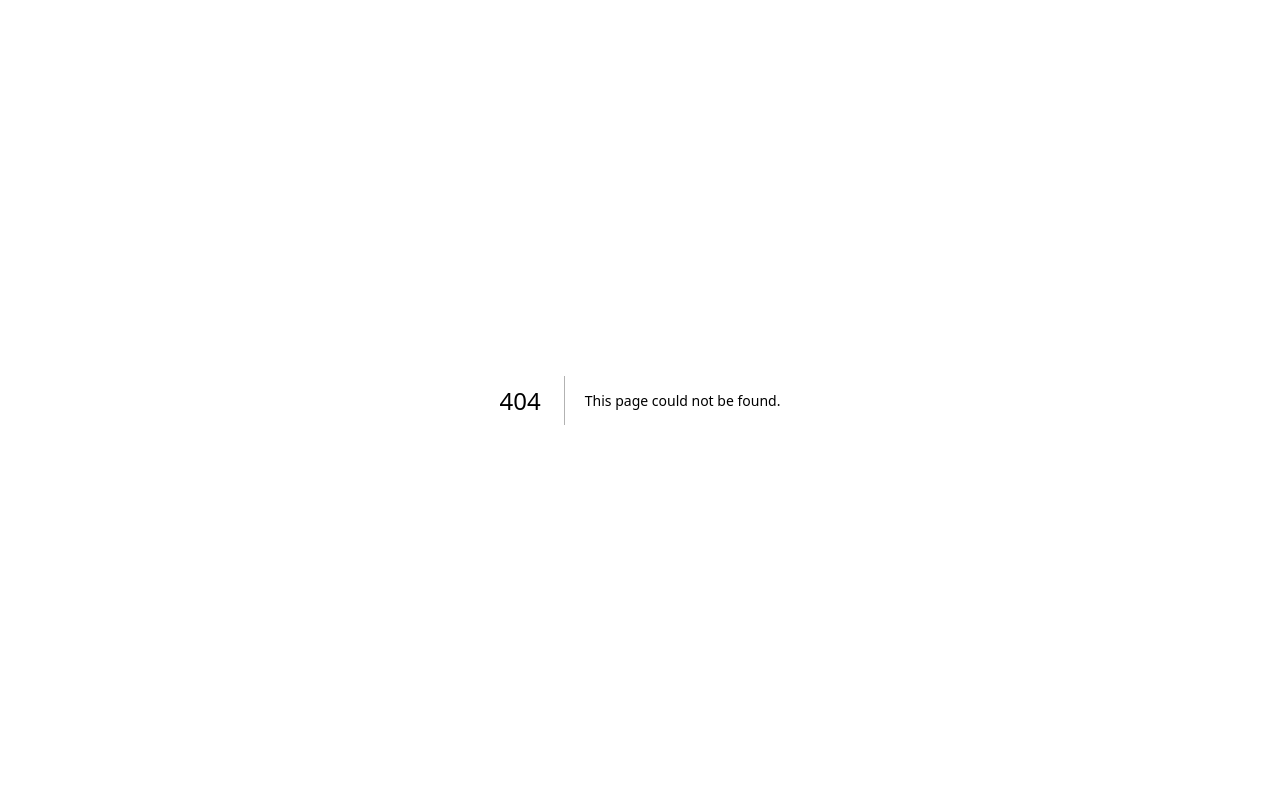
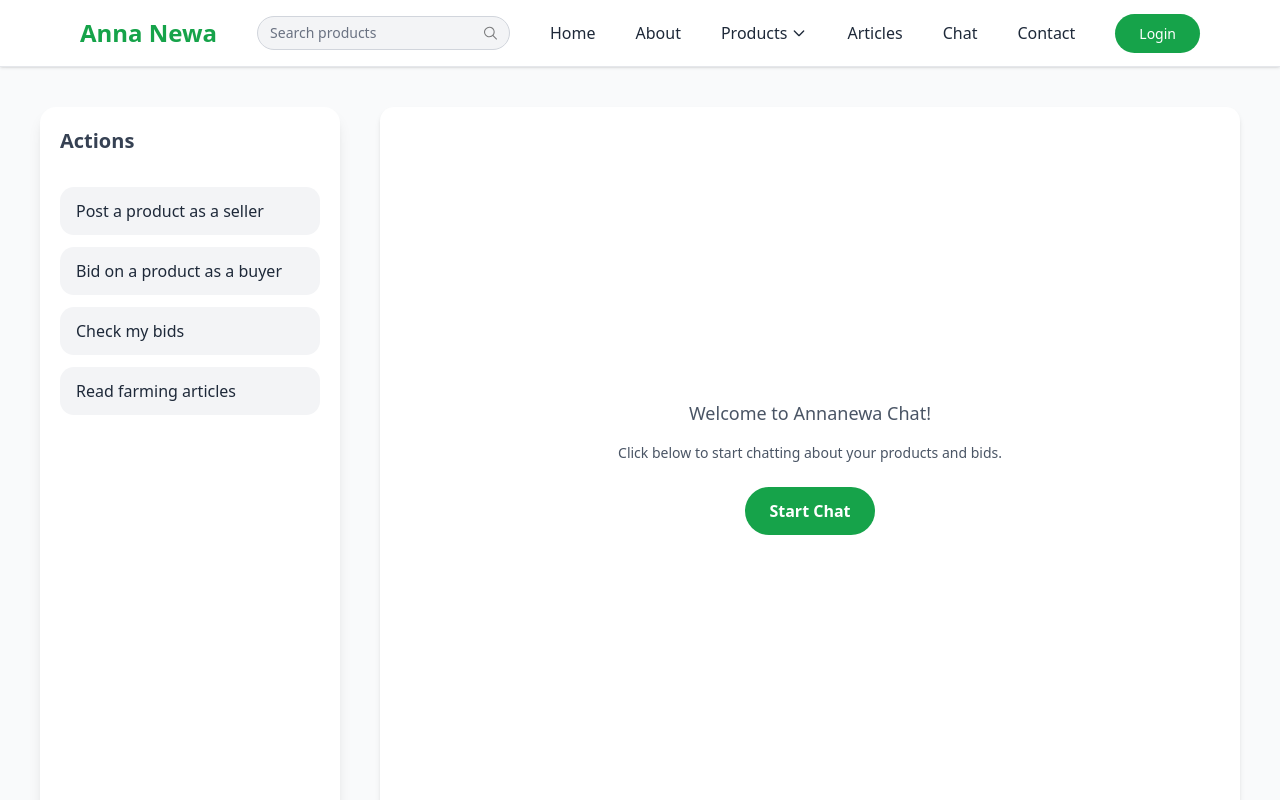
Before and after one commit to SetuLalChowhan/AnnaNewa-frontend-, a Next.js app: page /ai-chat in a window 1280 px wide. Before the commit this address had no page. Shown: the top 800 px of the page. Built offline with nearby package versions, Linux system fonts and the light colour scheme.

Commit message:
completed ai-chat  ui

```diff
--- /dev/null
+++ b/app/(sites)/ai-chat/page.tsx
@@ -0,0 +1,17 @@
+"use client";
+import React, { useState } from "react";
+import LeftQuestion from "@/components/aiChat/LeftQuestion";
+import RightSideChat from "@/components/aiChat/RightSideChat";
+
+const Page: React.FC = () => {
+  const [selectedQuestion, setSelectedQuestion] = useState<string | null>(null);
+
+  return (
+    <div className="flex flex-col md:flex-row gap-6 md:gap-10 p-4 md:p-10 w-full h-screen bg-gray-50 dark:bg-slate-900">
+      <LeftQuestion setSelectedQuestion={setSelectedQuestion} />
+      <RightSideChat selectedQuestion={selectedQuestion} />
+    </div>
+  );
+};
+
+export default Page;
--- /dev/null
+++ b/components/aiChat/LeftQuestion.tsx
@@ -0,0 +1,47 @@
+import React, { useState } from "react";
+
+interface LeftQuestionProps {
+  setSelectedQuestion: (q: string) => void;
+}
+
+const questions = [
+  "Post a product as a seller",
+  "Bid on a product as a buyer",
+  "Check my bids",
+  "Read farming articles",
+];
+
+const LeftQuestion: React.FC<LeftQuestionProps> = ({ setSelectedQuestion }) => {
+  const [activeIndex, setActiveIndex] = useState<number | null>(null);
+
+  return (
+    <div className="w-full md:w-1/4 bg-white dark:bg-slate-900 rounded-2xl p-5 shadow-lg flex flex-col gap-4">
+      <h2 className="text-xl font-semibold text-gray-700 dark:text-[#d2e5f5] mb-4">
+        Actions
+      </h2>
+      <div className="flex flex-col gap-3">
+        {questions.map((q, idx) => (
+          <button
+            key={idx}
+            onClick={() => {
+              setSelectedQuestion(q);
+              setActiveIndex(idx);
+            }}
+            className={`
+              text-left px-4 py-3 rounded-xl transition-all duration-200 font-medium
+              ${
+                activeIndex === idx
+                  ? "bg-primaryColor text-white shadow-md"
+                  : "bg-gray-100 dark:bg-slate-800 text-gray-800 dark:text-[#d2e5f5] hover:bg-primaryColor/20 "
+              }
+            `}
+          >
+            {q}
+          </button>
+        ))}
+      </div>
+    </div>
+  );
+};
+
+export default LeftQuestion;
--- /dev/null
+++ b/components/aiChat/RightSideChat.tsx
@@ -0,0 +1,140 @@
+import React, { useState, useEffect, useRef, KeyboardEvent } from "react";
+import { motion, AnimatePresence, Variants } from "framer-motion";
+import { LuSend } from "react-icons/lu";
+
+interface RightSideChatProps {
+  selectedQuestion: string | null;
+}
+
+interface Message {
+  id: number;
+  text: string;
+  sender: "me" | "other";
+}
+
+const RightSideChat: React.FC<RightSideChatProps> = ({ selectedQuestion }) => {
+  const [messages, setMessages] = useState<Message[]>([]);
+  const [newMessage, setNewMessage] = useState("");
+  const [chatStarted, setChatStarted] = useState(false);
+  const messagesEndRef = useRef<HTMLDivElement | null>(null);
+  const inputRef = useRef<HTMLInputElement | null>(null);
+
+  // Scroll to bottom
+  // const scrollToBottom = () => {
+  //   messagesEndRef.current?.scrollIntoView({ behavior: "smooth" });
+  // };
+
+  // useEffect(() => scrollToBottom(), [messages]);
+
+  // Add selected question as YOUR message (sender: "me")
+  useEffect(() => {
+    if (selectedQuestion && chatStarted) {
+      const newId = messages.length ? Math.max(...messages.map((m) => m.id)) + 1 : 1;
+      setMessages((prev) => [
+        ...prev,
+        { id: newId, text: selectedQuestion, sender: "me" },
+      ]);
+    }
+  }, [selectedQuestion, chatStarted]);
+
+  const handleSendMessage = () => {
+    if (!newMessage.trim()) return;
+    const newId = messages.length ? Math.max(...messages.map((m) => m.id)) + 1 : 1;
+    setMessages((prev) => [
+      ...prev,
+      { id: newId, text: newMessage, sender: "me" },
+    ]);
+    setNewMessage("");
+    inputRef.current?.focus();
+  };
+
+  const handleKeyPress = (e: KeyboardEvent<HTMLInputElement>) => {
+    if (e.key === "Enter") {
+      e.preventDefault();
+      handleSendMessage();
+    }
+  };
+
+  const messageVariants: Variants = {
+    hidden: { opacity: 0, y: 20, scale: 0.95 },
+    visible: {
+      opacity: 1,
+      y: 0,
+      scale: 1,
+      transition: { type: "spring", damping: 18, stiffness: 200 },
+    },
+    exit: { opacity: 0, y: 10, scale: 0.95, transition: { duration: 0.2 } },
+  };
+
+  return (
+    <div className="flex flex-col flex-1 h-full bg-white dark:bg-slate-800 rounded-xl shadow-md overflow-hidden">
+      {/* Chat messages */}
+      <div className="flex-1 p-4 overflow-y-auto">
+        {chatStarted ? (
+          <AnimatePresence>
+            {messages.map((msg) => (
+              <motion.div
+                key={msg.id}
+                initial="hidden"
+                animate="visible"
+                exit="exit"
+                variants={messageVariants}
+                className={`mb-4 flex ${
+                  msg.sender === "me" ? "justify-end" : "justify-start"
+                }`}
+              >
+                <div
+                  className={`px-4 py-2 rounded-xl text-sm max-w-[70%] ${
+                    msg.sender === "me"
+                      ? "bg-primaryColor text-white rounded-br-none"
+                      : "bg-gray-100 dark:bg-slate-700 text-gray-900 dark:text-[#d2e5f5] rounded-bl-none"
+                  }`}
+                >
+                  {msg.text}
+                </div>
+              </motion.div>
+            ))}
+          </AnimatePresence>
+        ) : (
+          <div className="flex flex-col items-center justify-center h-full text-center text-gray-600 dark:text-gray-400">
+            <p className="mb-4 text-lg">Welcome to Annanewa Chat!</p>
+            <p className="mb-6 text-sm">
+              Click below to start chatting about your products and bids.
+            </p>
+            <button
+              onClick={() => setChatStarted(true)}
+              className="px-6 py-3 bg-primaryColor text-white rounded-full font-semibold hover:brightness-90 transition"
+            >
+              Start Chat
+            </button>
+          </div>
+        )}
+        <div ref={messagesEndRef} />
+      </div>
+
+      {/* Message input */}
+      {chatStarted && (
+        <div className="p-4 bg-gray-50 dark:bg-[#020617] border-t border-gray-200 dark:border-slate-700 flex gap-2">
+          <input
+            ref={inputRef}
+            type="text"
+            value={newMessage}
+            onChange={(e) => setNewMessage(e.target.value)}
+            onKeyPress={handleKeyPress}
+            placeholder="Type a message..."
+            className="flex-1 px-4 py-3 rounded-full border dark:bg-slate-900 dark:border-slate-700 dark:text-[#d2e5f5] focus:outline-none focus:ring-2 "
+          />
+          <motion.button
+            whileTap={{ scale: 0.95 }}
+            onClick={handleSendMessage}
+            className="bg-primaryColor text-white p-3 rounded-full flex items-center justify-center"
+          >
+            <LuSend size={20} />
+          </motion.button>
+        </div>
+      )}
+    </div>
+  );
+};
+
+export default RightSideChat;
--- a/package.json
+++ b/package.json
@@ -19,6 +19,7 @@
     "clsx": "^2.1.1",
     "crypto-js": "^4.2.0",
     "embla-carousel-react": "^8.6.0",
+    "framer-motion": "^12.23.24",
     "hamburger-react": "^2.5.2",
     "lucide-react": "^0.553.0",
     "next": "16.0.2",
--- a/shared/Header.tsx
+++ b/shared/Header.tsx
@@ -131,7 +131,7 @@ const Header = () => {
         </Link>
 
         <Link
-          href="/chat"
+          href="/ai-chat"
           className={`hover:text-primaryColor transition ${
             isActive("/chat") ? "text-primaryColor font-semibold" : ""
           }`}
```
Also changed, not shown: 1 other file (tests, documents, lock files or other folders).
